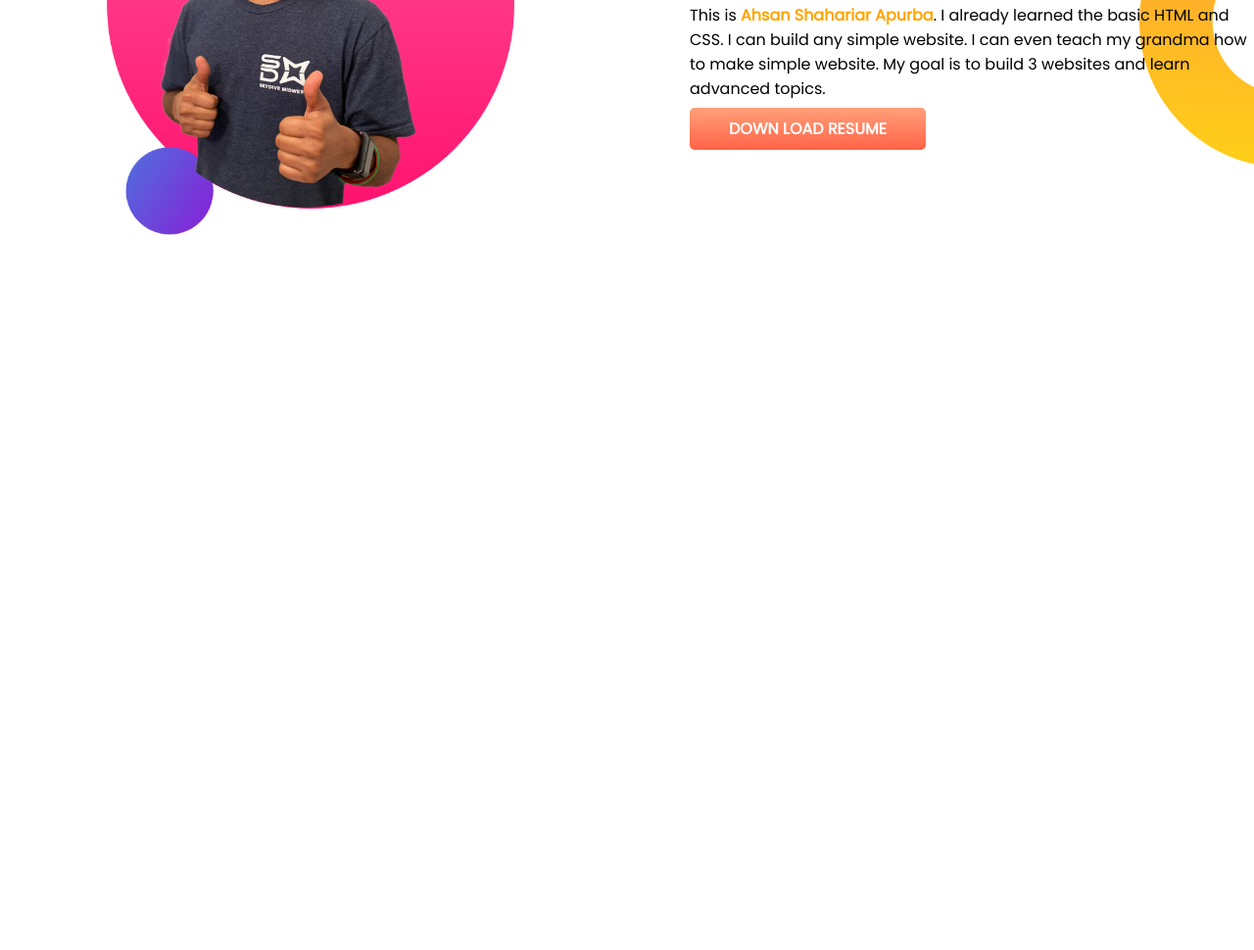
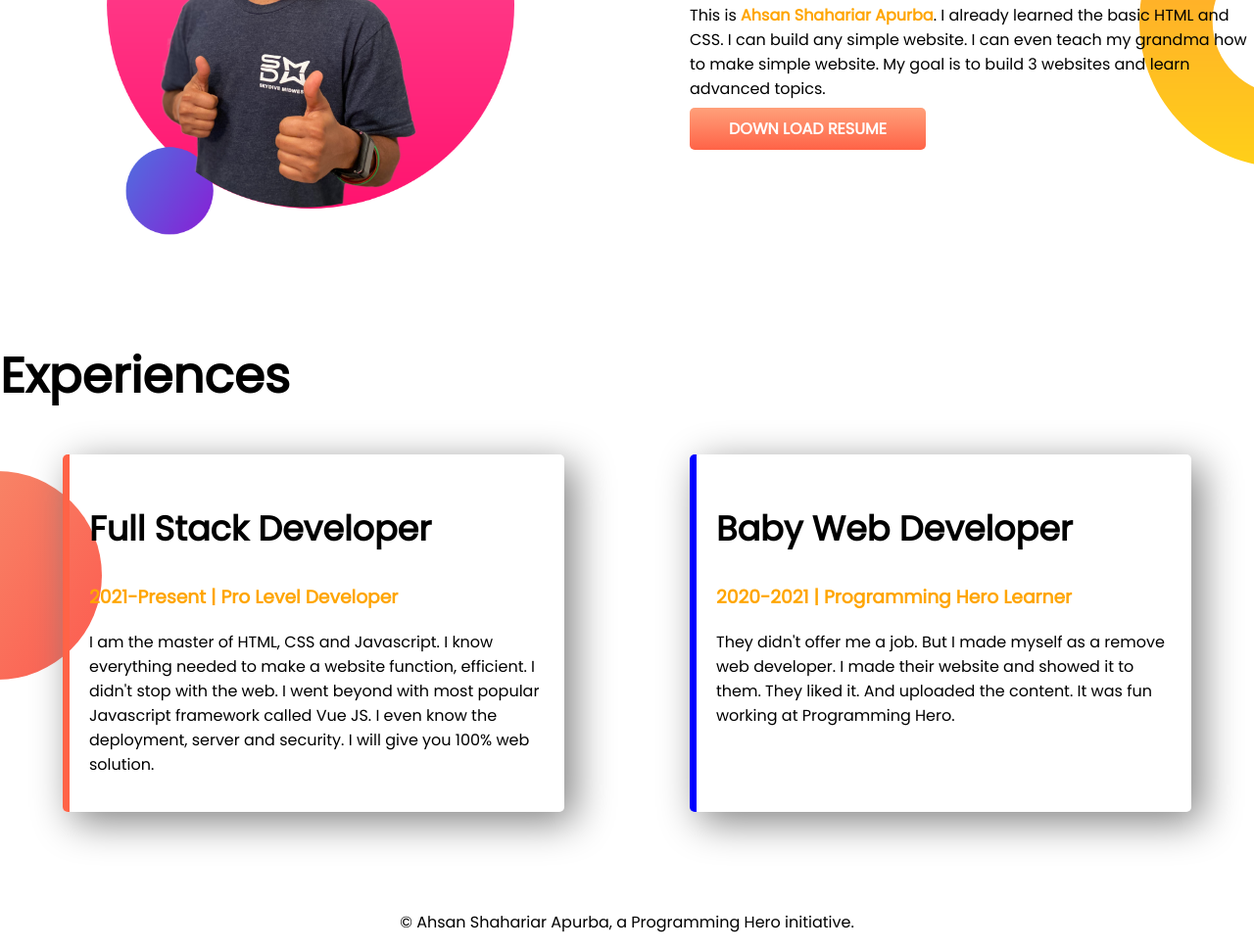
Before and after one commit to apurba4224/Developer-portfolio, a plain HTML site: page index.html in a window 1280 px wide. Shown: the part 767-1737 px from the top of the page at 98% size. Before the commit the page ends 1114 px from the top, so only its background shows below. Drawn offline with Linux system fonts and the light colour scheme.

Commit message:
last section added

```diff
--- a/index.html
+++ b/index.html
@@ -14,7 +14,7 @@
 </head>
 
 <body>
-    <section class="top-banner">
+    <section class="top-banner flexible-container">
         <div class="half-width">
             <h1>Welcome to </h1>
             <h1><span class="orenge-color">Shahariar </span>world</h1>
@@ -26,7 +26,7 @@
         </div>
         <div class="half-width"><img src="images/Shahariar-picture-with-bg.png" alt=""></div>
     </section>
-    <section class="dream-big">
+    <section class="dream-big flexible-container">
         <div class="half-width">
             <img src="images/jhankar2.png" alt="">
         </div>
@@ -41,6 +41,31 @@
             <a class="resume" target="_blank" href="http://127.0.0.1:5500/index.html">DOWN LOAD RESUME</a>
         </div>
     </section>
+
+    <section class="Experience-area">
+        <h1>Experiences</h1>
+        <div class="flexible-container">
+            <div id="full-stack-developer" class="developer-class">
+                <h2>Full Stack Developer</h2>
+                <h3> <span class="orenge-color">2021-Present | Pro Level Developer</span></h3>
+                <p>I am the master of HTML, CSS and Javascript. I know everything needed to make a website function,
+                    efficient. I didn't stop with the web. I went beyond with most popular Javascript framework called
+                    Vue
+                    JS. I even know the deployment, server and security. I will give you 100% web solution.</p>
+            </div>
+            <div id="baby-web-developer" class="developer-class">
+                <h2>Baby Web Developer</h2>
+                <h3 class="orenge-color">2020-2021 | Programming Hero Learner</h3>
+                <p>They didn't offer me a job. But I made myself as a remove web developer. I made their website and
+                    showed
+                    it to them. They liked it. And uploaded the content. It was fun working at Programming Hero.</p>
+            </div>
+        </div>
+
+    </section>
 </body>
+<footer>
+    <p>© Ahsan Shahariar Apurba, a Programming Hero initiative.</p>
+</footer>
 
 </html>
--- a/style.css
+++ b/style.css
@@ -11,7 +11,7 @@ h1 {
     color: orange;
 }
 
-section {
+.flexible-container {
     display: flex;
     margin-bottom: 100px;
 }
@@ -55,3 +55,42 @@ section {
     background-repeat: no-repeat;
     background-position: right;
 }
+
+.developer-class {
+    width: 40%;
+    margin-left: 5%;
+    margin-right: 5%;
+    padding: 20px;
+    box-shadow: 10px 10px 40px gray;
+    border-radius: 5px;
+
+
+}
+
+h1 {
+    font-size: 50px;
+}
+
+h2 {
+    font-size: 35px;
+}
+
+.Experience-area {
+    background-image: url(images/exp-bg.png);
+    background-repeat: no-repeat;
+    background-position: left;
+
+
+}
+
+#full-stack-developer {
+    border-left: 7px solid tomato;
+}
+
+#baby-web-developer {
+    border-left: 7px solid blue;
+}
+
+footer {
+    text-align: center;
+}
```
